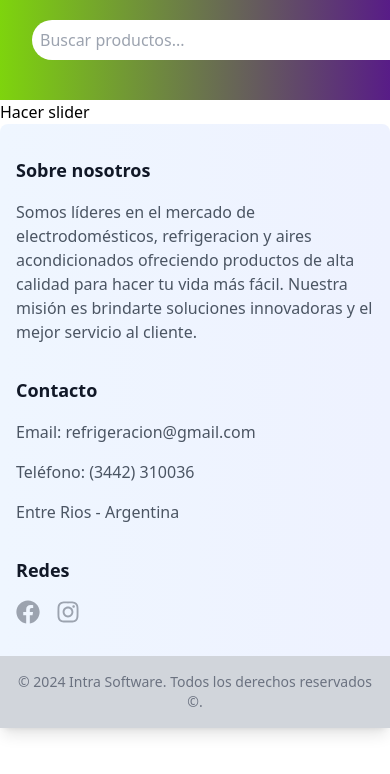
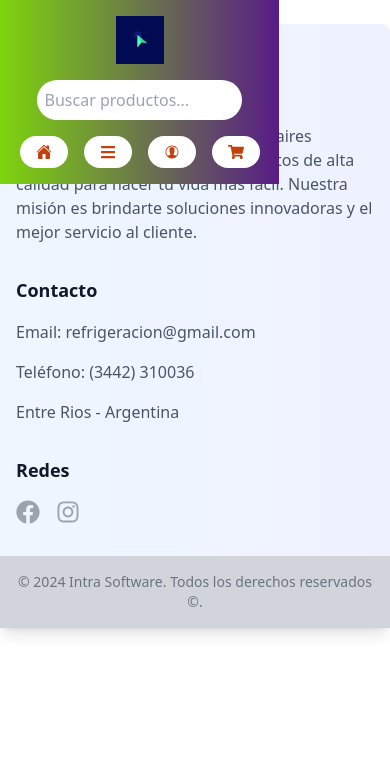
Before and after one commit to francoarmando1911/refrigeracion, a React (Vite) app: page / in a window 390 px wide. Shown: the top 774 px of the page. Built offline with nearby package versions, Linux system fonts and the light colour scheme.

Commit message:
actualizacion del headefr mobile

```diff
--- a/src/components/Header.tsx
+++ b/src/components/Header.tsx
@@ -1,9 +1,7 @@
 import React, { useState, useEffect } from 'react';
 import { FaShoppingCart, FaBars } from 'react-icons/fa';
 import { VscAccount } from 'react-icons/vsc';
-import { useNavigate } from 'react-router-dom';
-import { Link } from 'react-router-dom';
-import Home from './Home';
+import { useNavigate, Link } from 'react-router-dom';
 import { IoHome } from 'react-icons/io5';
 import { IoIosContact } from 'react-icons/io';
 
@@ -32,54 +30,57 @@ const Header: React.FC<HeaderProps> = ({ toggleCart }) => {
     }, [isMenuOpen]);
 
     return (
-        <header className="relative overflow-hidden">
-            <div className="bg-gradient-to-r from-[#7ed40d] to-purple-900 h-[100px] flex flex-col justify-between">
+        <header className="header fixed overflow-hidden"> {/*relative overflow-hidden*/}
+            <div className="bg-gradient-to-r from-[#7ed40d] to-purple-900 h-auto flex flex-col md:flex-row md:justify-between items-center p-4 space-y-4 md:space-y-0">
                 {/* Logo */}
-                <div className="flex items-center justify-between p-4">
+                <div className="flex justify-center md:justify-start">
                     <Link to="/">
                         <img src="/1.png" alt="Logo" className="h-12 w-auto sm:h-16" />
                     </Link>
+                </div>
+
                 {/* Barra de búsqueda */}
-                    <div className="flex-1 mx-4">
+                <div className="w-full md:w-auto flex justify-center">
                     <input
                         type="text"
                         placeholder="Buscar productos..."
-                            className="w-96 p-2 rounded-full text-black focus:outline-none focus:ring-2 focus:ring-yellow-300"
+                        className="w-10/12 md:w-96 p-2 rounded-full text-black focus:outline-none focus:ring-2 focus:ring-yellow-300"
                     />
                 </div>
+
                 {/* Botones */}
-                    <div className="flex items-center space-x-2 md:space-x-4">
+                <div className="flex flex-row justify-center items-center space-x-4">
                     <button
-                            onClick={Home}
-                            className="bg-white text-orange-700 px-4 py-2 rounded-full font-semibold hover:bg-purple-100 transition duration-300 flex items-center"
+                        onClick={() => navigate('/')}
+                        className="bg-white text-orange-700 px-4 py-2 rounded-full font-semibold hover:bg-purple-100 transition duration-300"
                     >
-                            <IoHome className='mr-2' />Inicio
+                        <IoHome />
                     </button>
                     <button
                         onClick={toggleMenu}
+                        aria-expanded={isMenuOpen}
                         aria-label="Abrir menú"
-                            className="bg-white text-orange-700 px-4 py-2 rounded-full font-semibold hover:bg-purple-100 transition duration-300 flex items-center"
+                        className="bg-white text-orange-700 px-4 py-2 rounded-full font-semibold hover:bg-purple-100 transition duration-300"
                     >
-                            <FaBars className="inline-block mr-2" />Categorías
+                        <FaBars />
                     </button>
                     <button
-                            onClick={toggleMenu}
+                        onClick={() => navigate('/contact')}
                         aria-label="Contacto"
-                            className="bg-white text-orange-700 px-4 py-2 rounded-full font-semibold hover:bg-purple-100 transition duration-300 flex items-center"
+                        className="bg-white text-orange-700 px-4 py-2 rounded-full font-semibold hover:bg-purple-100 transition duration-300"
                     >
-                            <IoIosContact className="inline-block mr-2" />Contacto
+                        <IoIosContact />
                     </button>
                     <button
-                            onClick={toggleCart} // Usando el prop para abrir/cerrar el carrito
-                            className="bg-white text-orange-700 px-4 py-2 rounded-full font-semibold hover:bg-purple-100 transition duration-300 flex items-center"
+                        onClick={toggleCart}
+                        className="bg-white text-orange-700 px-4 py-2 rounded-full font-semibold hover:bg-purple-100 transition duration-300"
                     >
                         <FaShoppingCart />
                     </button>
                 </div>
             </div>
-            </div>
 
-            {/* Menú móvil (visible solo si está abierto) */}
+            {/* Menú móvil */}
             {isMenuOpen && (
                 <div className="absolute top-16 left-0 w-full bg-white text-purple-600 p-4 md:hidden menu-container">
                     <button onClick={toggleMenu} className="text-lg mb-4">Cerrar</button>
@@ -97,9 +98,9 @@ const Header: React.FC<HeaderProps> = ({ toggleCart }) => {
                         <VscAccount className="inline-block mr-2" /> Ingresar
                     </button>
                     <ul className="mt-2 space-y-2">
-                        <li><a href="#" className="block">Categoría 1</a></li>
-                        <li><a href="#" className="block">Categoría 2</a></li>
-                        <li><a href="#" className="block">Categoría 3</a></li>
+                        <li><Link to="/category1" className="block">Categoría 1</Link></li>
+                        <li><Link to="/category2" className="block">Categoría 2</Link></li>
+                        <li><Link to="/category3" className="block">Categoría 3</Link></li>
                     </ul>
                 </div>
             )}
```
Lines whose indentation alone changed are shown as unchanged.
